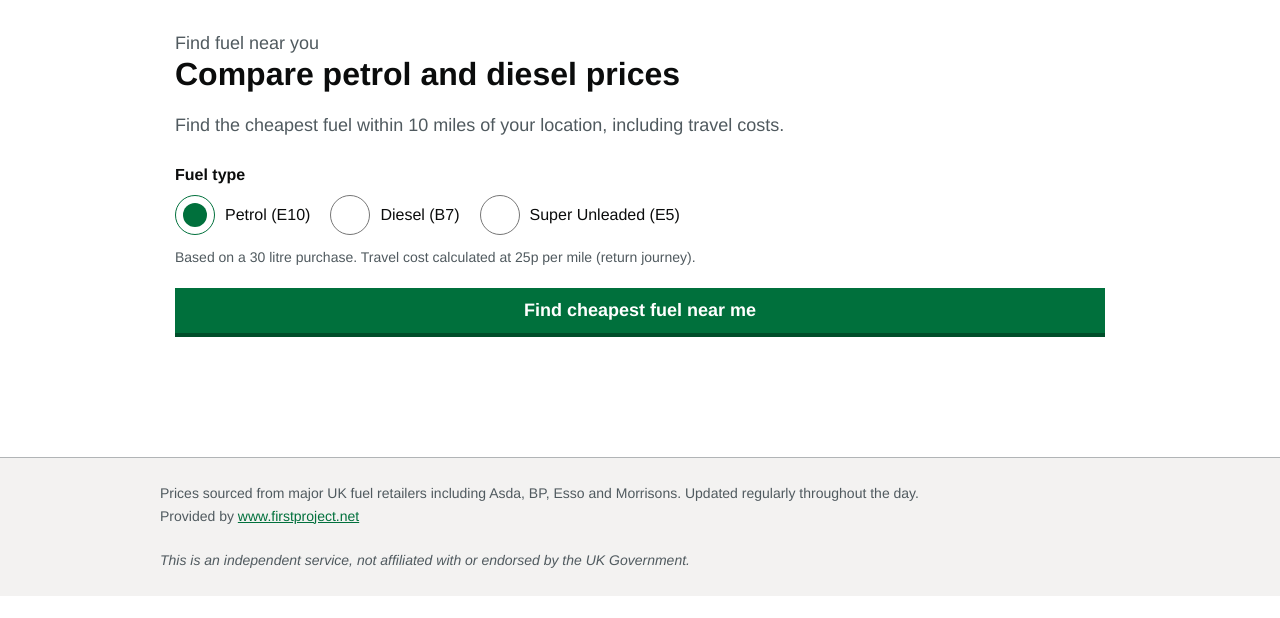
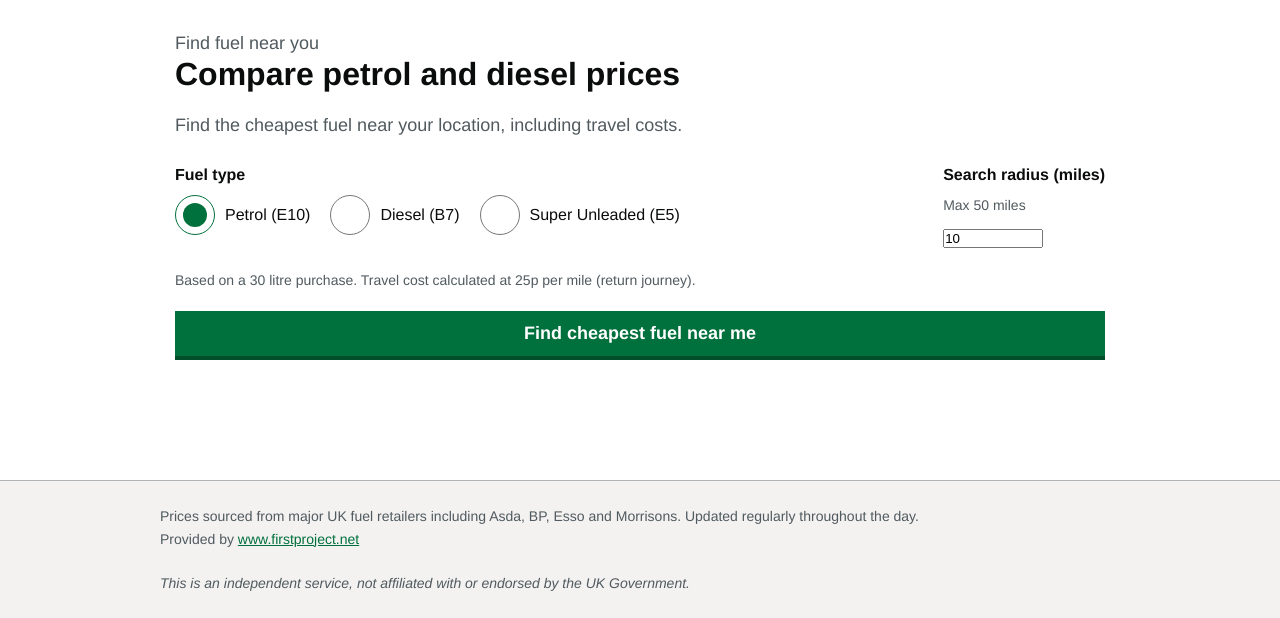
Before and after one commit to darrensscates-netizen/fuel-saver, a Flask app: page / in a window 1280 px wide. Shown: the part 90-708 px from the top of the page. Run offline with Flask 3, Linux system fonts and the light colour scheme; some libraries are stand-ins or nearby versions.

Commit message:
Index man radius

```diff
--- a/templates/index.html
+++ b/templates/index.html
@@ -411,10 +411,12 @@
 
     <span class="govuk-caption-l">Find fuel near you</span>
     <h1 class="govuk-heading-xl">Compare petrol and diesel prices</h1>
-    <p class="govuk-body-l">Find the cheapest fuel within 10 miles of your location, including travel costs.</p>
+    <p class="govuk-body-l">Find the cheapest fuel near your location, including travel costs.</p>
 
-    <!-- Fuel type -->
-    <div class="govuk-form-group">
+    <!-- Fuel type and radius -->
+    <div style="display:flex; gap:32px; flex-wrap:wrap; align-items:flex-start;">
+
+      <div class="govuk-form-group" style="flex:1; min-width:200px;">
         <label class="govuk-label">Fuel type</label>
         <div class="govuk-radios">
           <div class="govuk-radios__item">
@@ -430,8 +432,17 @@
             <label class="govuk-radios__label" for="fuel-e5">Super Unleaded (E5)</label>
           </div>
         </div>
-      <div class="govuk-hint">Based on a 30 litre purchase. Travel cost calculated at 25p per mile (return journey).</div>
       </div>
+
+      <div class="govuk-form-group" style="min-width:140px;">
+        <label class="govuk-label" for="radius-input">Search radius (miles)</label>
+        <div class="govuk-hint">Max 50 miles</div>
+        <input class="govuk-input" type="number" id="radius-input" value="10" min="1" max="50" style="width:100px;">
+      </div>
+
+    </div>
+
+    <div class="govuk-hint" style="margin-bottom:20px;">Based on a 30 litre purchase. Travel cost calculated at 25p per mile (return journey).</div>
 
     <button class="govuk-button" id="searchBtn" onclick="findFuel()">
       Find cheapest fuel near me
@@ -609,15 +620,17 @@
 
     async function fetchStations(lat, lon) {
       const btn = document.getElementById('searchBtn');
+      const radiusInput = document.getElementById('radius-input');
+      const radius = Math.min(50, Math.max(1, parseFloat(radiusInput.value) || 10));
       try {
-        const res = await fetch(`/api/stations?lat=${lat}&lon=${lon}&fuel=${selectedFuel}`);
+        const res = await fetch(`/api/stations?lat=${lat}&lon=${lon}&fuel=${selectedFuel}&radius=${radius}`);
         const data = await res.json();
         if (data.error) {
           setStatus('Error: ' + data.error, true);
           btn.disabled = false;
           return;
         }
-        renderResults(data.stations);
+        renderResults(data.stations, data.radius);
         if (data.stations && data.stations.length > 0) renderMap(data.stations);
         setStatus('');
       } catch (e) {
@@ -626,15 +639,16 @@
       btn.disabled = false;
     }
 
-    function renderResults(stations) {
+    function renderResults(stations, radius) {
       const el = document.getElementById('results');
       const fuelLabel = { e10: 'Petrol (E10)', b7: 'Diesel (B7)', e5: 'Super Unleaded (E5)' }[selectedFuel] || selectedFuel;
+      radius = radius || 10;
 
       if (!stations || stations.length === 0) {
         el.innerHTML = `
           <div class="govuk-warning-text">
             <span class="govuk-warning-text__icon">⚠</span>
-            No stations found within 5 miles with current ${fuelLabel} price data. Try again later.
+            No stations found within ${radius} miles with current ${fuelLabel} price data. Try increasing the search radius or try again later.
           </div>`;
         return;
       }
@@ -657,7 +671,7 @@
           </div>`;
       }
 
-      html += `<h2 class="govuk-heading-m">${stations.length} stations found · ${fuelLabel} · ranked by total cost including travel</h2>`;
+      html += `<h2 class="govuk-heading-m">${stations.length} stations found within ${radius} miles · ${fuelLabel} · ranked by total cost including travel</h2>`;
 
       stations.forEach((s, i) => {
         const mapsUrl = `https://www.google.com/maps/dir/?api=1&destination=${s.latitude},${s.longitude}&travelmode=driving`;
```
Lines whose indentation alone changed are shown as unchanged.
